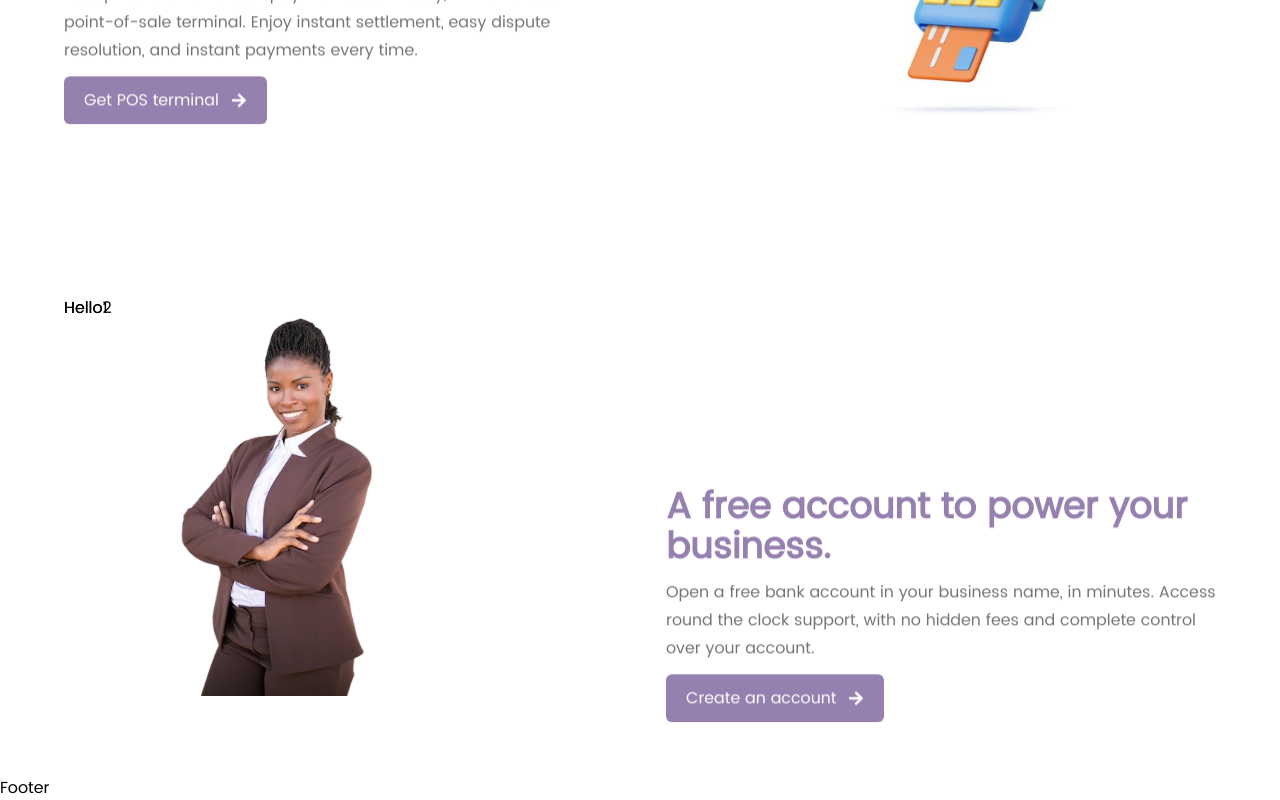
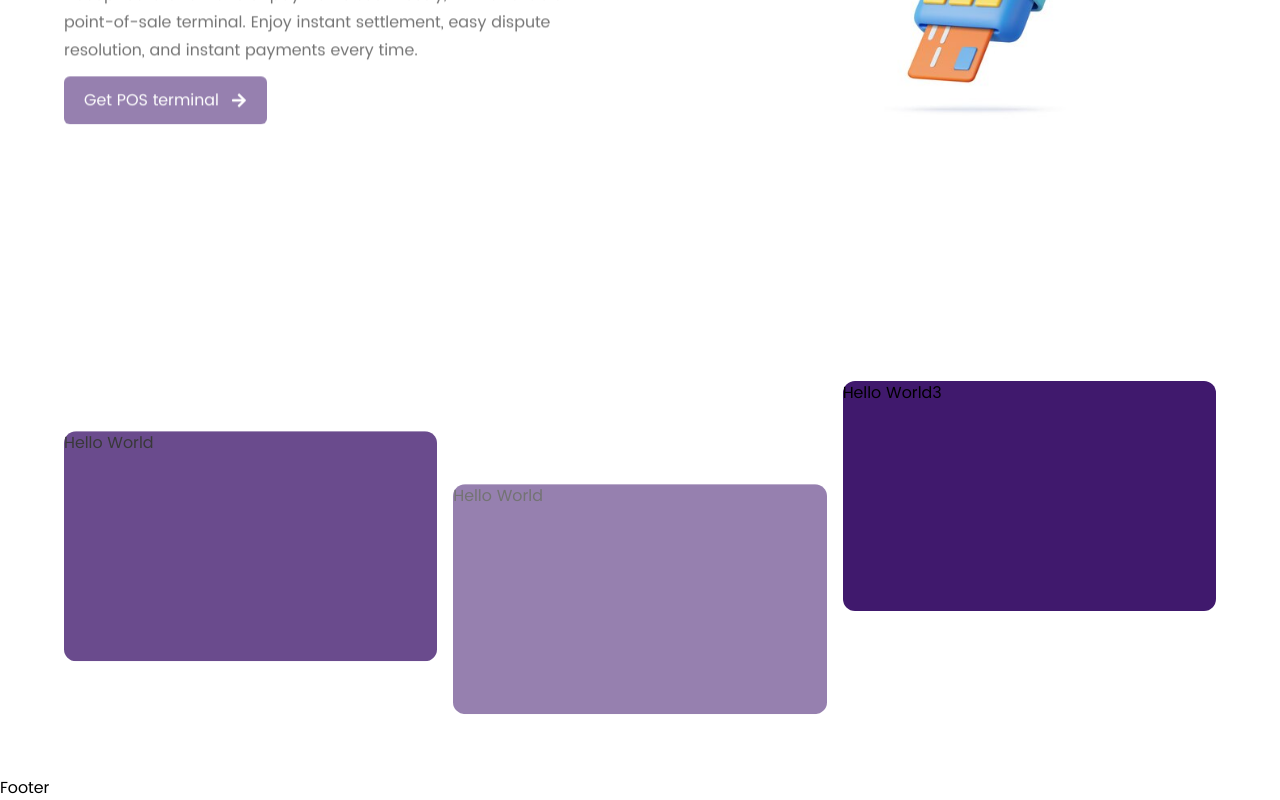
Before and after one commit to FrancisUzoigwe/Chyme_fe, a React (Vite) app: page / in a window 1280 px wide. Shown: the part 1862-2662 px from the top of the page. Built offline with nearby package versions, Linux system fonts and the light colour scheme.

Commit message:
mobile changes

```diff
--- a/src/components/use/Card.tsx
+++ b/src/components/use/Card.tsx
@@ -3,13 +3,14 @@ import { Fade } from "react-awesome-reveal"
 interface iSec {
     icon?: any;
     text?: any;
+    style?: any;
 }
 
-const Card: React.FC<iSec> = ({ icon, text }) => {
+const Card: React.FC<iSec> = ({ icon, text, style }) => {
     return (
 
         <Fade triggerOnce={true} direction='up' duration={1500}>
-            <div className="min-h-[130px] rounded-lg shadow-md border">
+            <div className={`min-h-[130px] rounded-lg shadow-md border ${style}`}>
                 <div className="my-3 ml-3 w-[42px] h-[42px] flex items-center justify-center rounded-full bg-gray-300">{icon}</div>
                 <div className="pl-3 text-[#40196D] font-black w-[90%] ">{text}</div>
             </div>
--- a/src/components/use/Section4.tsx
+++ b/src/components/use/Section4.tsx
@@ -1,29 +1,21 @@
 import { Fade } from "react-awesome-reveal"
-import { FaArrowRight } from "react-icons/fa"
-import woman from "../../assets/woman.png"
 const Section4 = () => {
     return (
         <>
             <div className="w-full min-h-[70vh] flex justify-center">
                 <div className="w-[90%] h-auto flex justify-center items-center">
-                    <div className="w-full h-auto flex justify-between max-lg:flex-col items-center">
-
-                        <div className=" relative xl:w-[400px] max-xl:w-full h-[400px] bg-blue-400" style={{ background: `url(${woman})`, backgroundRepeat: "no-repeat", backgroundSize: "contain", backgroundPosition: "top", }}>
-                            <div className=" absolute">Hello1</div>
-                            <div className="absolute">Hello2</div>
-                        </div>
-                        <Fade triggerOnce={true} direction="up" duration={1500}>
-                            <div className="w-[550px] max-lg:w-full">
-                                <div className="text-4xl max-md:text-3xl max-md:text-left max-xl:mt-20 text-[#40196D] font-black">A free account to power your business.</div>
-                                <div className="my-3 leading-7">Open a free bank account in your business name, in minutes. Access round the clock support, with no hidden fees and complete control over your account.</div>
-                                <button className="py-3 px-5 rounded-md absolute text-white bg-[#40196D] flex items-center">Create an account<i className="ml-3"><FaArrowRight /></i></button>
-
-                            </div>
-
+                    <div className="grid grid-cols-3 w-full gap-4 max-lg:grid-cols-2 max-sm:grid-cols-1">
+                        <Fade triggerOnce={true} duration={1000} direction="up">
+                            <div className="h-[230px] bg-[#40196D] rounded-xl">Hello World</div>
                         </Fade>
+                        <Fade triggerOnce={true} duration={1500} direction="up">
+                            <div className="h-[230px] bg-[#40196D] rounded-xl max">Hello World</div>
+                        </Fade>
+                        <div className="h-[230px] bg-[#40196D] rounded-xl max-sm:col-span-1 max-lg:col-span-3">Hello World3</div>
                     </div>
                 </div>
             </div>
+
         </>
     )
 }
--- a/src/components/use/SiderBar.tsx
+++ b/src/components/use/SiderBar.tsx
@@ -17,7 +17,7 @@ const SiderBar = () => {
                     <IoClose className="text-3xl z-50   hover:cursor-pointer text-black opacity-100 " />
                 </div>
             </div>
-            <div className="flex flex-col items-center my-20">
+            <div className="flex flex-col  my-20 absolute right-7 text-right">
                 <Link to="home" duration={1000} smooth={true}>
                     <div className="my-3 hover:cursor-pointer" onClick={() => {
                         dispatch(changeToggled())
--- a/src/pages/auth/Landing.tsx
+++ b/src/pages/auth/Landing.tsx
@@ -17,7 +17,7 @@ const Landing = () => {
             <div className="w-full min-h-[100vh]  flex justify-center" id="home">
                 <div className="w-[90%] h-auto flex justify-between items-center max-lg:flex-col">
                     <div className="max-w-[450px] mt-20">
-                        <div className="text-[#40196D] font-black leading-[55px] text-5xl text-[Big] max-lg:w-full max-lg:text-center max-md:text-4xl " >The money app for
+                        <div className="text-[#40196D] font-black leading-[55px] text-5xl  max-lg:w-full max-lg:text-center max-md:text-4xl uppercase" >The money app for
                             Ajegunle
                         </div>
                         <div className=" my-6 font-black max-lg:text-center">Make free transfers, collet payments, enjoy cashless payment options and earn interest on your savings with Chyme.</div>
```
